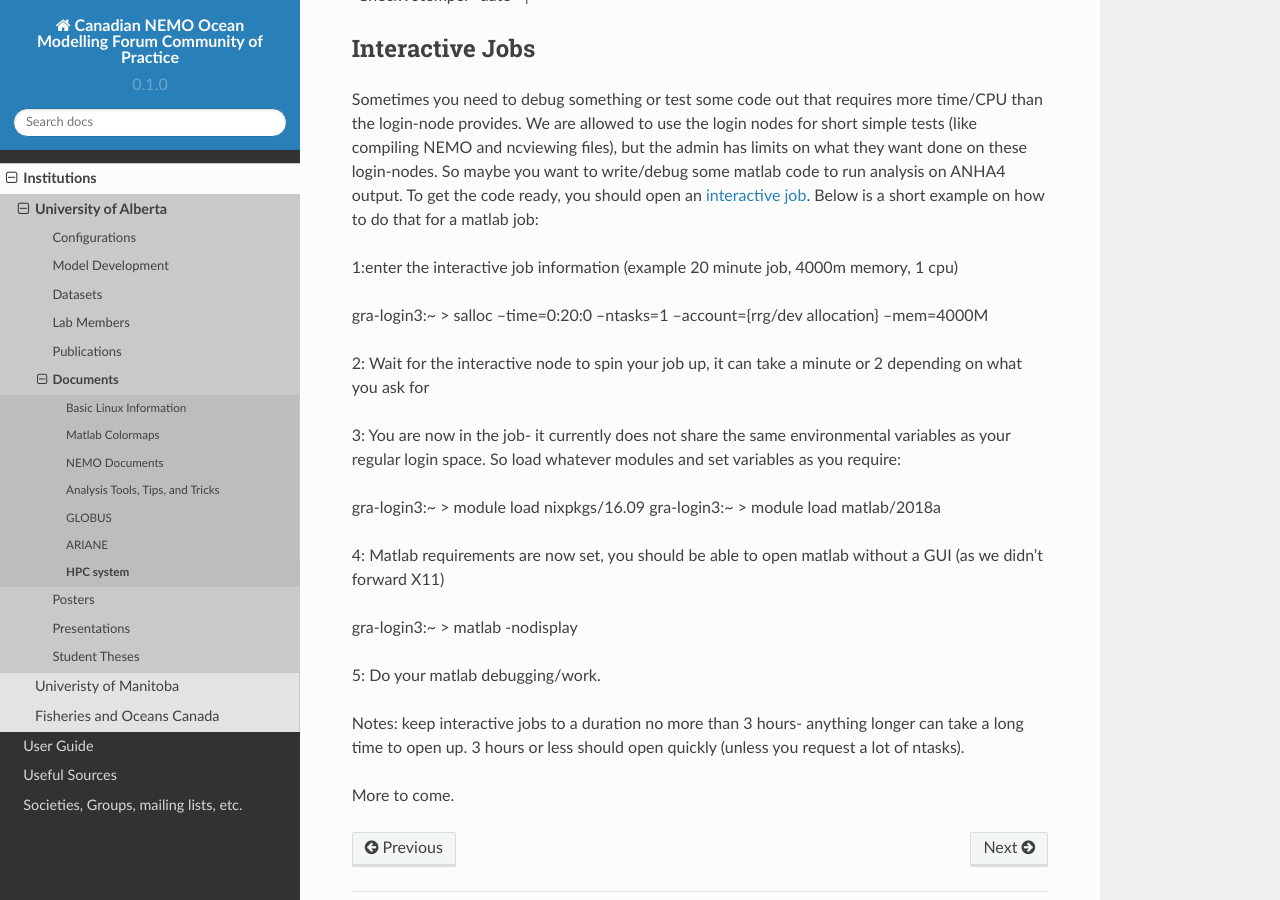
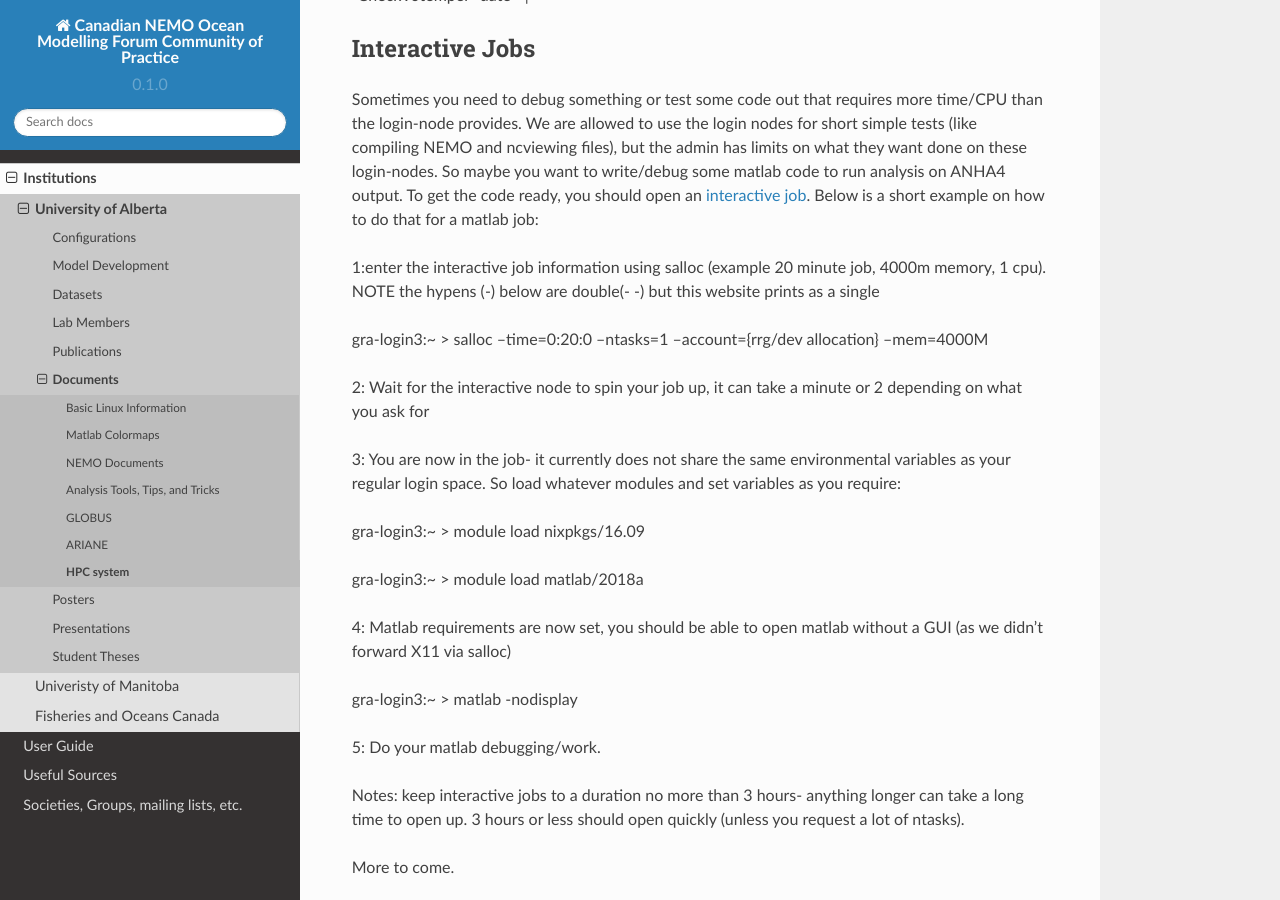
Before and after one commit to UofA-NEMO/Canadian-NEMO-Ocean-Modelling-Forum-Community-of-Practice, a Sphinx documentation site: the page built from docs/Institutions/UofA/Documents/HPC.rst, in a window 1280 px wide and 900 px high, scrolled down 4019 px. Built offline with Sphinx 7.4.7 and the Read the Docs theme 2.0.0, drawn with Linux system fonts in a browser that asks for light colours; pages that are not in the unit, such as notebooks, are missing from menus.

Commit message:
Update HPC.rst

```diff
--- a/docs/Institutions/UofA/Documents/HPC.rst
+++ b/docs/Institutions/UofA/Documents/HPC.rst
@@ -127,7 +127,7 @@ Interactive Jobs
 
 Sometimes you need to debug something or test some code out that requires more time/CPU than the login-node provides. We are allowed to use the login nodes for short simple tests (like compiling NEMO and ncviewing files), but the admin has limits on what they want done on these login-nodes. So maybe you want to write/debug some matlab code to run analysis on ANHA4 output. To get the code ready, you should open an `interactive job <https://docs.alliancecan.ca/wiki/Running_jobs#Interactive_jobs>`_. Below is a short example on how to do that for a matlab job:
 
-1:enter the interactive job information (example 20 minute job, 4000m memory, 1 cpu)
+1:enter the interactive job information using salloc (example 20 minute job, 4000m memory, 1 cpu). NOTE the hypens (-) below are double(- -) but this website prints as a single
 
 gra-login3:~ > salloc --time=0:20:0 --ntasks=1 --account={rrg/dev allocation} --mem=4000M
 
@@ -136,9 +136,10 @@ gra-login3:~ > salloc --time=0:20:0 --ntasks=1 --account={rrg/dev allocation} --
 3: You are now in the job- it currently does not share the same environmental variables as your regular login space. So load whatever modules and set variables as you require:
 
 gra-login3:~ > module load nixpkgs/16.09
+
 gra-login3:~ > module load matlab/2018a
 
-4: Matlab requirements are now set, you should be able to open matlab without a GUI (as we didn't forward X11)
+4: Matlab requirements are now set, you should be able to open matlab without a GUI (as we didn't forward X11 via salloc)
 
 gra-login3:~ > matlab -nodisplay
 
```
